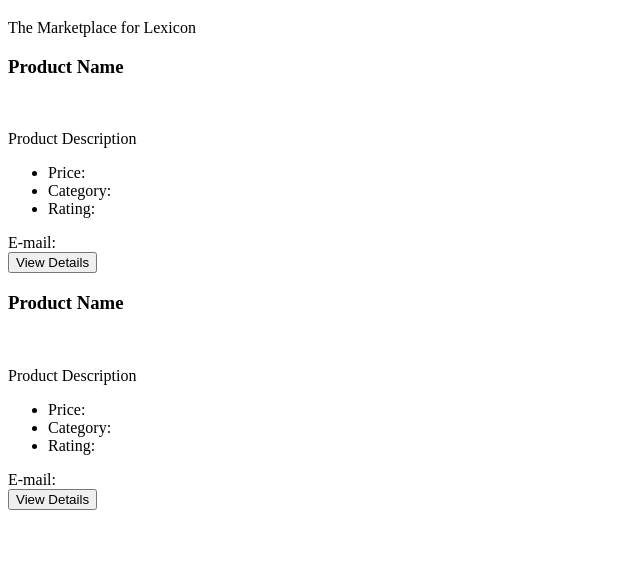
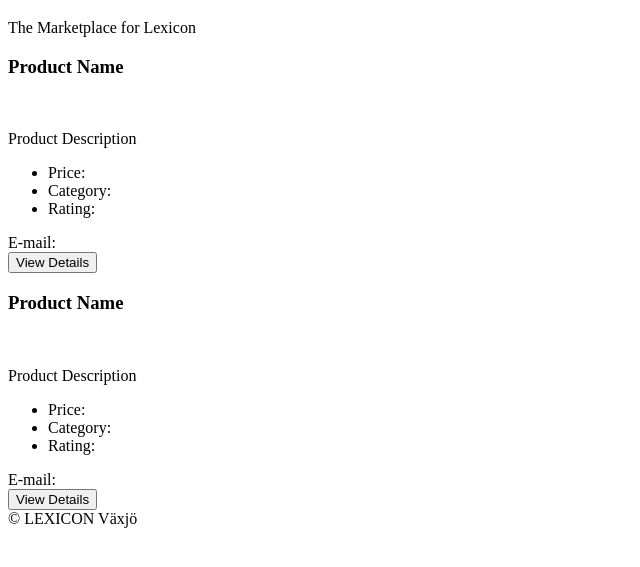
Before and after one commit to fjelln/html_css_workshop, a plain HTML site: page index.html in a window 1280 px wide. Shown: the part 61-628 px from the top of the page, without its empty margins (0-640 px from the left). Drawn offline with Linux system fonts and the light colour scheme.

Commit message:
added a footer

```diff
--- a/index.html
+++ b/index.html
@@ -75,5 +75,9 @@
             </div>
         </section>
     </main>
+
+    <footer>
+        © LEXICON Växjö
+    </footer>
 </body>
 </html>
```
